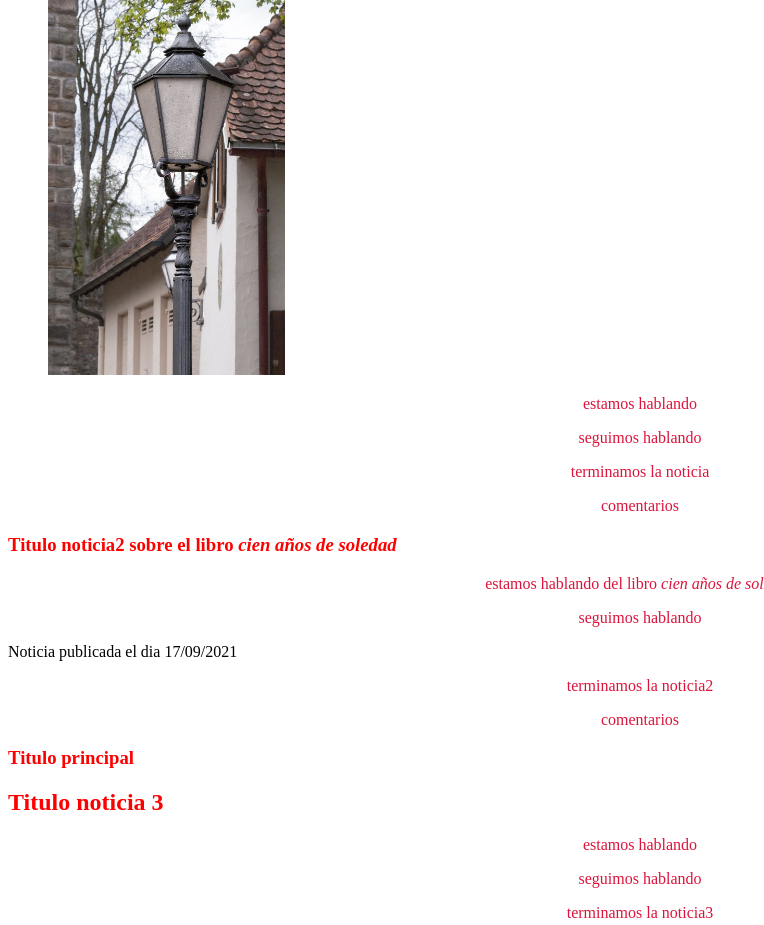
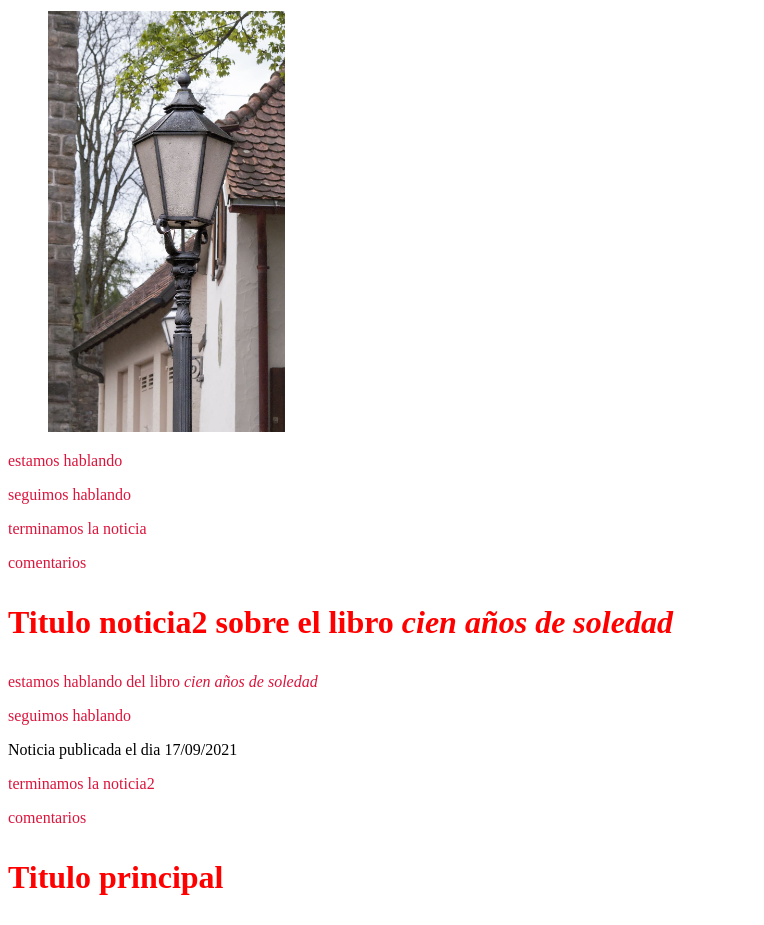
Before and after one commit to seuz716/seuz716, a plain HTML site: page index.html in a window 1280 px wide. Shown: the part 407-1332 px from the top of the page, without its empty margins (0-764 px from the left). Drawn offline with Linux system fonts and the light colour scheme.

Commit message:
Cambios de estilo a traves de css en el footer,

```diff
--- a/estilos.css
+++ b/estilos.css
@@ -1,9 +1,10 @@
 p{
-    text-align:center ;
+    text-align:left ;
     color: crimson;
+    font-size: medium;
 }
 
-para1 {
+footer {
     text-align: center;
     color: red;
   }
@@ -11,4 +12,7 @@ para1 {
 
 h1, h2 {
 color:red;
+text-overflow: clip;
+text-align: justify;
+font-size: xx-large;
 }
```
